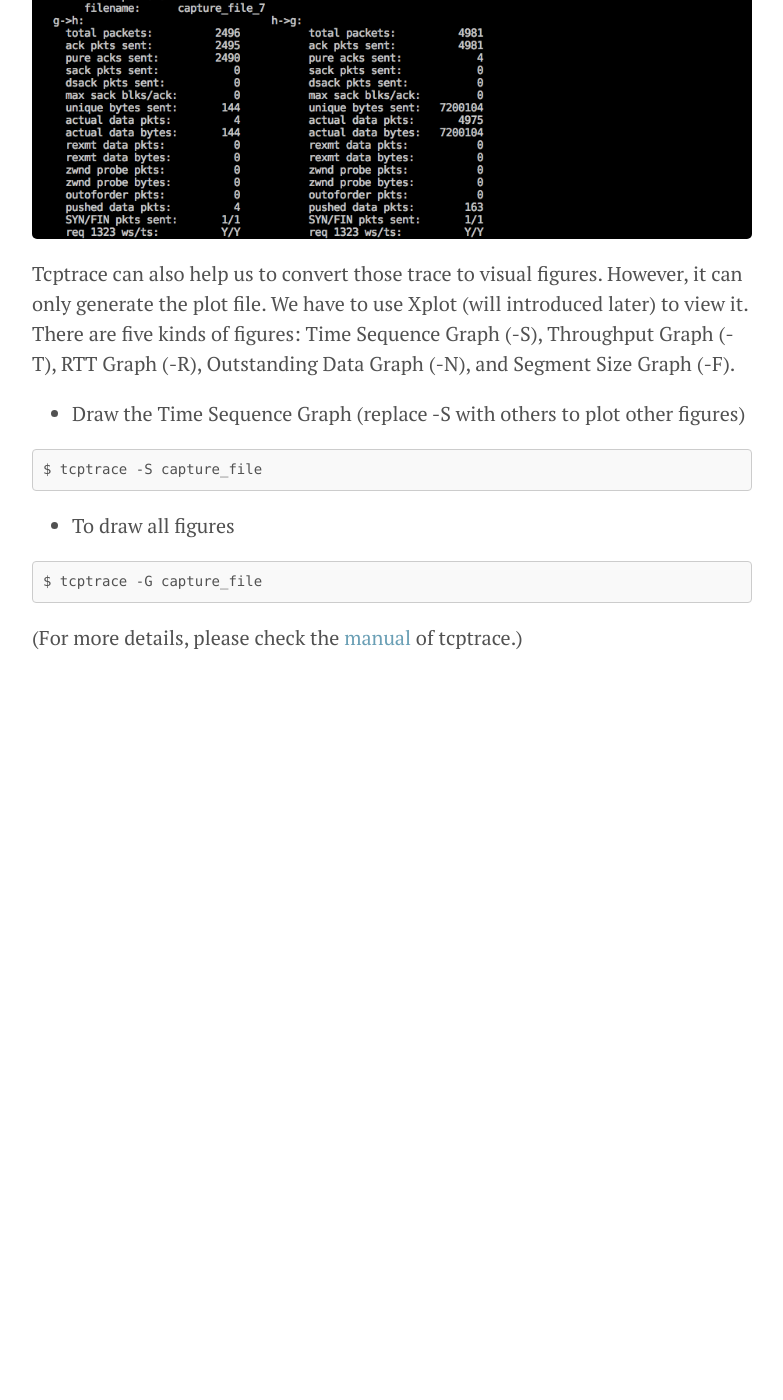
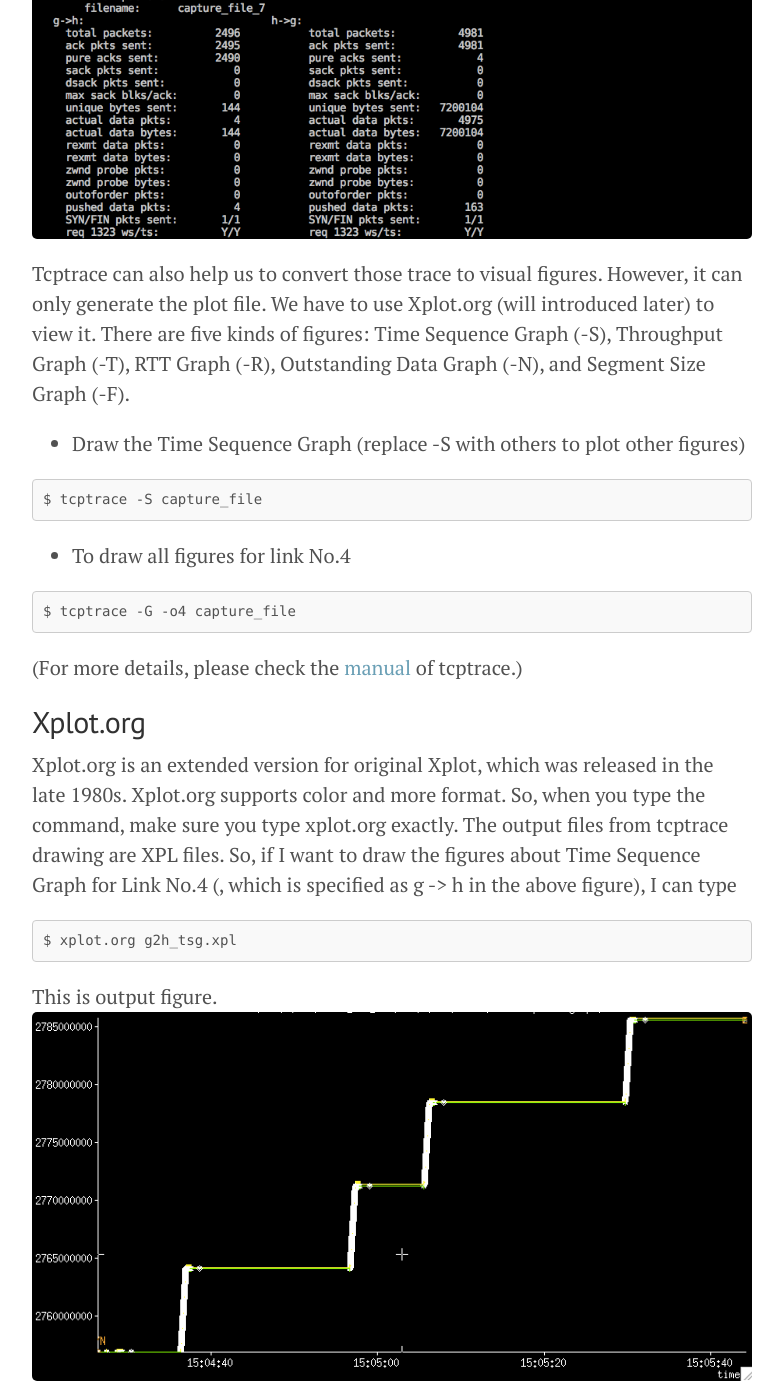
Before and after one commit to sunghlin/temp.sunghlin.github.io, a Jekyll site: the page built from _posts/2015-05-07-How-to-Analyze-TCP-Trace.md, in a window 1280 px wide and 1400 px high, scrolled down 3343 px. Shown: the whole window, without its empty margins (248-1031 px from the left). Built offline with Jekyll 4.4.1, drawn with Linux system fonts in a browser that asks for light colours; comment, search, counter and statistics services are not loaded; before the commit the page ends 4076 px from its top, so only the background shows below that; some of the changed text lies outside the part shown.

Commit message:
plot.org

```diff
--- a/_posts/2015-05-07-How-to-Analyze-TCP-Trace.md
+++ b/_posts/2015-05-07-How-to-Analyze-TCP-Trace.md
@@ -88,14 +88,25 @@
 This is output showing on the screen.
 ![]({{ site.baseurl }}/public/figures/tcpdump/tcptrace_link_4.png)
 
-Tcptrace can also help us to convert those trace to visual figures. However, it can only generate the plot file. We have to use Xplot (will introduced later) to view it. There are five kinds of figures: Time Sequence Graph (-S), Throughput Graph (-T), RTT Graph (-R), Outstanding Data Graph (-N), and Segment Size Graph (-F).
+Tcptrace can also help us to convert those trace to visual figures. However, it can only generate the plot file. We have to use Xplot.org (will introduced later) to view it. There are five kinds of figures: Time Sequence Graph (-S), Throughput Graph (-T), RTT Graph (-R), Outstanding Data Graph (-N), and Segment Size Graph (-F).
 
 - Draw the Time Sequence Graph (replace -S with others to plot other figures)
 ^
 	$ tcptrace -S capture_file
 
-- To draw all figures
+- To draw all figures for link No.4
 ^
-	$ tcptrace -G capture_file
+	$ tcptrace -G -o4 capture_file
 
 (For more details, please check the [manual](http://www.tcptrace.org/tcptrace-manual/manual/node11_tf.html) of tcptrace.)
+
+## Xplot.org
+
+Xplot.org is an extended version for original Xplot, which was released in the late 1980s. Xplot.org supports color and more format. So, when you type the command, make sure you type xplot.org exactly. The output files from tcptrace drawing are XPL files. So, if I want to draw the figures about Time Sequence Graph for Link No.4 (, which is specified as g -> h in the above figure), I can type
+
+	$ xplot.org g2h_tsg.xpl
+
+This is output figure.
+![]({{ site.baseurl }}/public/figures/tcpdump/tcptrace_tsg.png)
+
+(To read the figure, please check the [manual](http://www.tcptrace.org/tcptrace-manual/manual/index.html) of tcptrace.)
```
Also changed, not shown: public/figures/tcpdump/tcptrace_tsg.png (added).
